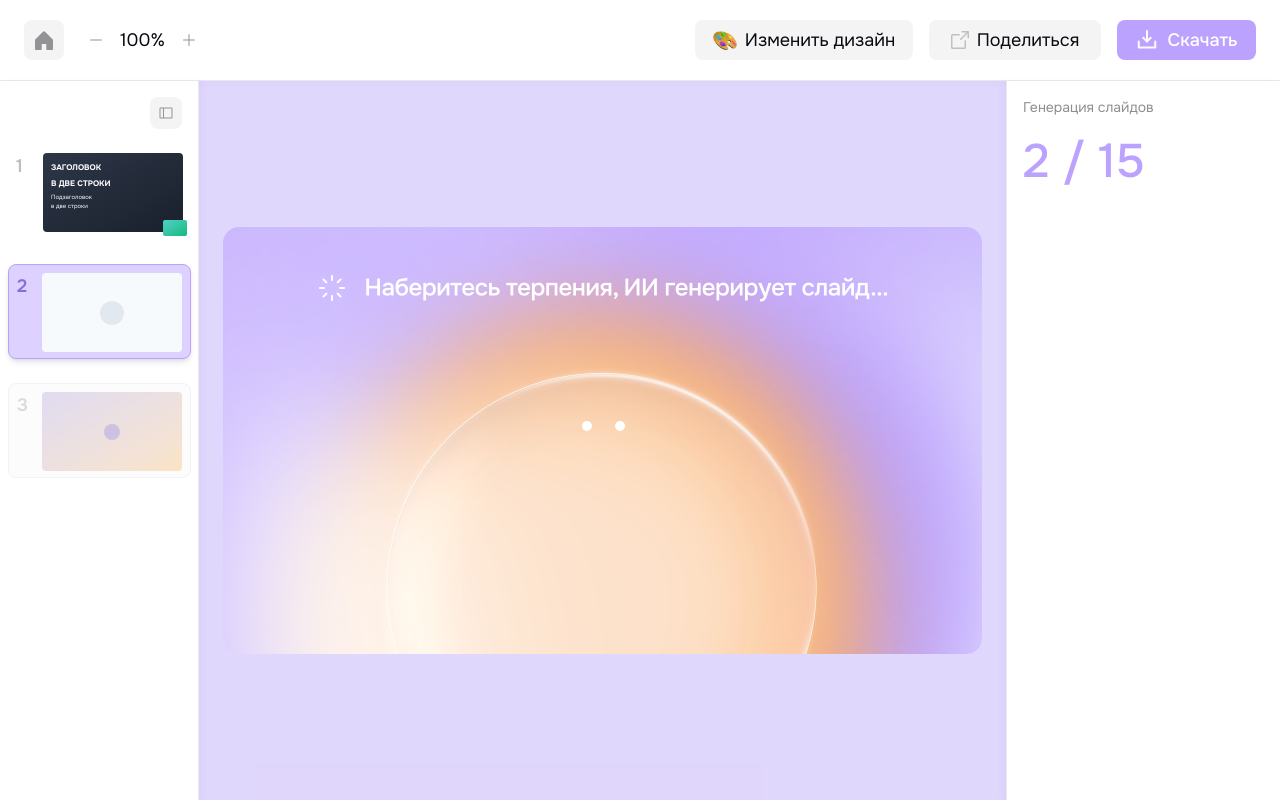
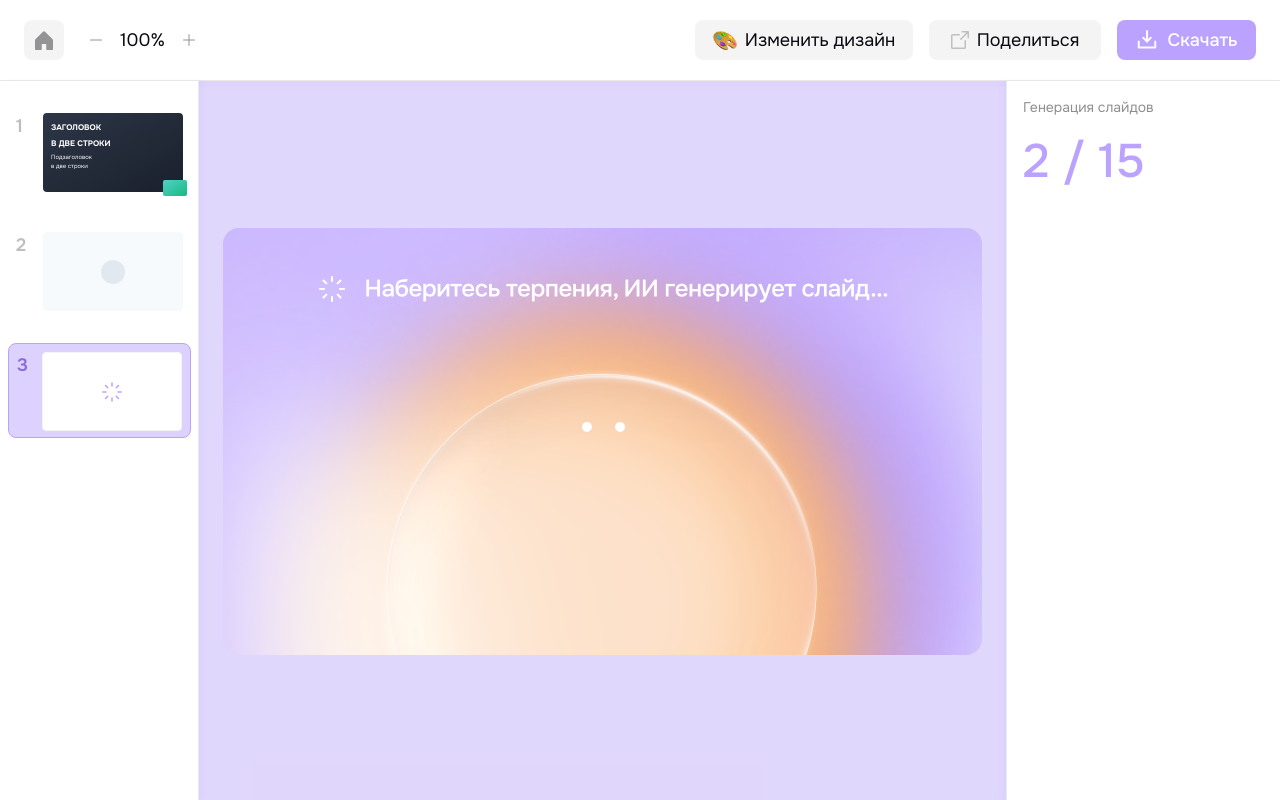
Before and after one commit to senseiGai/presentology-front, a Next.js app: page /presentation-generation in a window 1280 px wide. Built offline with nearby package versions, Linux system fonts and the light colour scheme.

Commit message:
feat: implement slide generation feature with presentation store integration

```diff
--- /dev/null
+++ b/public/icons/PreviewGenerationLoaderIcon.tsx
@@ -0,0 +1,18 @@
+import * as React from "react";
+
+const PreviewGenerationLoaderIcon = (props: React.SVGProps<SVGSVGElement>) => (
+  <svg
+    width={20}
+    height={20}
+    viewBox="0 0 20 20"
+    fill="none"
+    xmlns="http://www.w3.org/2000/svg"
+    {...props}
+  >
+    <path
+      d="M10.75 1v3a.75.75 0 1 1-1.5 0V1a.75.75 0 0 1 1.5 0m3.492 5.508a.75.75 0 0 0 .53-.22l2.122-2.121a.75.75 0 0 0-1.06-1.061l-2.121 2.121a.75.75 0 0 0 .53 1.28M19 9.25h-3a.75.75 0 1 0 0 1.5h3a.75.75 0 1 0 0-1.5m-4.227 4.463a.75.75 0 0 0-1.06 1.06l2.12 2.121a.75.75 0 0 0 1.061-1.06zM10 15.25a.75.75 0 0 0-.75.75v3a.75.75 0 1 0 1.5 0v-3a.75.75 0 0 0-.75-.75m-4.773-1.537-2.121 2.12a.75.75 0 0 0 1.06 1.061l2.121-2.121a.75.75 0 0 0-1.06-1.06M4.75 10A.75.75 0 0 0 4 9.25H1a.75.75 0 0 0 0 1.5h3a.75.75 0 0 0 .75-.75m-.583-6.894a.75.75 0 1 0-1.061 1.06l2.121 2.121a.75.75 0 0 0 1.06-1.06z"
+      fill="#BBA2FE"
+    />
+  </svg>
+);
+export default PreviewGenerationLoaderIcon;
--- a/src/entities/Slide/ui/SlidePreview.tsx
+++ b/src/entities/Slide/ui/SlidePreview.tsx
@@ -5,6 +5,7 @@ interface SlidePreviewProps {
   slideNumber: number;
   isActive?: boolean;
   isCompleted?: boolean;
+  isGenerating?: boolean;
   children?: React.ReactNode;
   onClick?: () => void;
   className?: string;
@@ -14,28 +15,39 @@ export const SlidePreview: React.FC<SlidePreviewProps> = ({
   slideNumber,
   isActive = false,
   isCompleted = false,
+  isGenerating = false,
   children,
   onClick,
   className,
 }) => {
+  const handleClick = () => {
+    if (!isGenerating && onClick) {
+      onClick();
+    }
+  };
+
   return (
     <div
       className={clsx(
         "w-[183px] h-[95px] rounded-[8px] border-[1px] p-2 transition-all duration-300 cursor-pointer relative overflow-hidden",
         isActive
-          ? "border-[#BBA2FE] bg-[#DDD1FF] shadow-md"
+          ? "border-[#BBA2FE] bg-[#DDD1FF] "
           : isCompleted
-          ? "border-none bg-white"
-          : "border-[#E5E7EB] bg-[#F9FAFB] cursor-not-allowed opacity-60",
+          ? "border-none bg-white cursor-pointer"
+          : "border-[#BBA2FE] bg-[#DDD1FF] cursor-not-allowed ",
         className
       )}
-      onClick={onClick}
+      onClick={handleClick}
     >
       <div className="absolute top-2 left-2 z-10">
         <span
           className={clsx(
             "text-[18px] font-semibold",
-            isActive ? "text-[#8A6CDC]" : "text-[#BEBEC0]"
+            !isCompleted
+              ? "text-[#8A6CDC]"
+              : isActive
+              ? "text-[#8A6CDC]"
+              : "text-[#BEBEC0]"
           )}
         >
           {slideNumber}
--- a/src/entities/SlidePreviewContent/ui/SlidePreviewContent.tsx
+++ b/src/entities/SlidePreviewContent/ui/SlidePreviewContent.tsx
@@ -1,4 +1,5 @@
 import React from "react";
+import PreviewGenerationLoaderIcon from "../../../../public/icons/PreviewGenerationLoaderIcon";
 
 interface SlidePreviewContentProps {
   slideNumber: number;
@@ -21,9 +22,9 @@ export const SlidePreviewContent: React.FC<SlidePreviewContentProps> = ({
 
   if (isCurrentlyGenerating) {
     return (
-      <div className="w-full h-full bg-gradient-to-br from-[#927DCB]/20 to-[#F59E0B]/20 rounded-[4px] flex items-center justify-center relative">
-        <div className="absolute inset-0 bg-gradient-to-br from-[#927DCB] to-[#F59E0B] opacity-20 animate-pulse rounded-[4px]" />
-        <div className="w-4 h-4 bg-[#927DCB] rounded-full animate-pulse" />
+      <div className="w-full h-full bg-white rounded-[4px] flex items-center justify-center relative border-[1px] border-[#F4F4F4]">
+        <div className="absolute inset-0 bg-white rounded-[4px]" />
+        <PreviewGenerationLoaderIcon className="animate-spin" />
       </div>
     );
   }
--- a/src/features/SlideCanvas/ui/SlideCanvas.tsx
+++ b/src/features/SlideCanvas/ui/SlideCanvas.tsx
@@ -1,18 +1,14 @@
 import React from "react";
+import { usePresentationStore } from "@/shared/stores/usePresentationStore";
 
 interface SlideCanvasProps {
-  currentSlide: number;
-  generatedSlides: number[];
-  isGenerating: boolean;
   children: React.ReactNode;
 }
 
-export const SlideCanvas: React.FC<SlideCanvasProps> = ({
-  currentSlide,
-  generatedSlides,
-  isGenerating,
-  children,
-}) => {
+export const SlideCanvas: React.FC<SlideCanvasProps> = ({ children }) => {
+  const { currentSlide, generatedSlides, isGenerating } =
+    usePresentationStore();
+
   const isCurrentSlideGenerated = generatedSlides.includes(currentSlide);
   const isCurrentSlideGenerating =
     isGenerating && currentSlide === generatedSlides.length + 1;
@@ -43,9 +39,6 @@ export const SlideCanvas: React.FC<SlideCanvasProps> = ({
           </div>
         );
 
-      case "generating":
-        return null;
-
       case "ready":
       default:
         return children;
--- a/src/features/SlidesSidebar/ui/SlidesSidebar.tsx
+++ b/src/features/SlidesSidebar/ui/SlidesSidebar.tsx
@@ -1,29 +1,26 @@
 import React from "react";
 import { SlidePreview } from "@/entities/Slide";
+import { usePresentationStore } from "@/shared/stores/usePresentationStore";
 import SideBarIcon from "../../../../public/icons/SideBarIcon";
 
 interface SlidesSidebarProps {
-  totalSlides: number;
-  currentSlide: number;
-  generatedSlides: number[];
-  isGenerating: boolean;
-  isCollapsed?: boolean;
-  onSlideClick: (slideNumber: number) => void;
-  onToggleCollapse?: () => void;
   renderSlideContent: (slideNumber: number) => React.ReactNode;
 }
 
 export const SlidesSidebar: React.FC<SlidesSidebarProps> = ({
-  totalSlides,
-  currentSlide,
-  generatedSlides,
-  isGenerating,
-  isCollapsed = false,
-  onSlideClick,
-  onToggleCollapse,
   renderSlideContent,
 }) => {
-  if (isCollapsed) {
+  const {
+    totalSlides,
+    currentSlide,
+    generatedSlides,
+    isGenerating,
+    isSidebarCollapsed,
+    setCurrentSlide,
+    toggleSidebar,
+  } = usePresentationStore();
+
+  if (isSidebarCollapsed) {
     return null;
   }
 
@@ -35,10 +32,10 @@ export const SlidesSidebar: React.FC<SlidesSidebarProps> = ({
         boxShadow: "4px 0px 4px 0px #BBA2FE1A",
       }}
     >
-      {onToggleCollapse && (
+      {!isGenerating && toggleSidebar && (
         <div className="px-2 pt-[16px] pb-4 flex justify-end flex-shrink-0">
           <button
-            onClick={onToggleCollapse}
+            onClick={toggleSidebar}
             className="w-[32px] h-[32px] flex items-center justify-center cursor-pointer rounded-[8px] bg-[#F4F4F4] hover:bg-[#E5E7EB] ease-in-out duration-300 transition-colors mr-2"
           >
             <SideBarIcon color={"#939396"} />
@@ -47,7 +44,11 @@ export const SlidesSidebar: React.FC<SlidesSidebarProps> = ({
       )}
 
       {/* Scrollable content area */}
-      <div className="flex-1 overflow-y-auto overflow-x-hidden px-2 pb-[24px]">
+      <div
+        className={`flex-1 overflow-y-auto overflow-x-hidden px-2 pb-[24px] ${
+          isGenerating && "pt-[24px]"
+        }`}
+      >
         <div className="space-y-[24px]">
           {Array.from({ length: totalSlides }, (_, index) => {
             const slideNumber = index + 1;
@@ -64,11 +65,11 @@ export const SlidesSidebar: React.FC<SlidesSidebarProps> = ({
               <SlidePreview
                 key={slideNumber}
                 slideNumber={slideNumber}
-                isActive={currentSlide === slideNumber}
+                isActive={!isGenerating && currentSlide === slideNumber}
                 isCompleted={isGenerated}
-                onClick={() => isGenerated && onSlideClick(slideNumber)}
-                className={
-                  isCurrentlyGenerating ? "animate-pulse border-[#927DCB]" : ""
+                isGenerating={isGenerating}
+                onClick={() =>
+                  !isGenerating && isGenerated && setCurrentSlide(slideNumber)
                 }
               >
                 {renderSlideContent(slideNumber)}
--- /dev/null
+++ b/src/shared/hooks/index.ts
@@ -0,0 +1 @@
+export * from "./useSlideGeneration";
--- /dev/null
+++ b/src/shared/hooks/useSlideGeneration.ts
@@ -0,0 +1,45 @@
+import { useEffect } from "react";
+import { usePresentationStore } from "@/shared/stores/usePresentationStore";
+
+export const useSlideGeneration = () => {
+  const {
+    isGenerating,
+    generatedSlides,
+    totalSlides,
+    addGeneratedSlide,
+    setIsGenerating,
+    setShowFeedback,
+  } = usePresentationStore();
+
+  useEffect(() => {
+    if (isGenerating && generatedSlides.length < totalSlides) {
+      const timer = setTimeout(() => {
+        const nextSlide = generatedSlides.length + 1;
+        addGeneratedSlide(nextSlide);
+      }, 2000); // Generate each slide every 2 seconds
+
+      return () => clearTimeout(timer);
+    } else if (generatedSlides.length === totalSlides) {
+      if (isGenerating) {
+        // Показываем уведомление о завершении
+        setTimeout(() => {
+          setShowFeedback(true);
+        }, 1000);
+      }
+      setIsGenerating(false);
+    }
+  }, [
+    isGenerating,
+    generatedSlides.length,
+    totalSlides,
+    addGeneratedSlide,
+    setIsGenerating,
+    setShowFeedback,
+  ]);
+
+  return {
+    isGenerating,
+    generatedSlides,
+    totalSlides,
+  };
+};
--- a/src/shared/stores/index.ts
+++ b/src/shared/stores/index.ts
@@ -1,3 +1,4 @@
 export { useAuthStore, getAuthToken } from "./auth.store";
 export { usePaymentStore } from "./usePaymentStore";
 export { useSubscriptionStore } from "./useSubscriptionStore";
+export * from "./usePresentationStore";
--- /dev/null
+++ b/src/shared/stores/usePresentationStore.ts
@@ -0,0 +1,122 @@
+import { create } from "zustand";
+import { subscribeWithSelector } from "zustand/middleware";
+
+export interface PresentationState {
+  // Slide management
+  currentSlide: number;
+  totalSlides: number;
+  generatedSlides: number[];
+  isGenerating: boolean;
+
+  // UI state
+  showFeedback: boolean;
+  selectedElement: string;
+  isSidebarCollapsed: boolean;
+  isToolsPanelCollapsed: boolean;
+
+  // Actions
+  setCurrentSlide: (slide: number) => void;
+  setTotalSlides: (total: number) => void;
+  addGeneratedSlide: (slide: number) => void;
+  setIsGenerating: (generating: boolean) => void;
+  setShowFeedback: (show: boolean) => void;
+  setSelectedElement: (element: string) => void;
+  toggleSidebar: () => void;
+  setIsSidebarCollapsed: (collapsed: boolean) => void;
+  setIsToolsPanelCollapsed: (collapsed: boolean) => void;
+
+  // Reset functions
+  resetPresentation: () => void;
+  startGeneration: () => void;
+}
+
+const initialState = {
+  currentSlide: 1,
+  totalSlides: 15,
+  generatedSlides: [],
+  isGenerating: true,
+  showFeedback: false,
+  selectedElement: "",
+  isSidebarCollapsed: false,
+  isToolsPanelCollapsed: false,
+};
+
+export const usePresentationStore = create<PresentationState>()(
+  subscribeWithSelector((set, get) => ({
+    ...initialState,
+
+    // Actions
+    setCurrentSlide: (slide: number) => set({ currentSlide: slide }),
+
+    setTotalSlides: (total: number) => set({ totalSlides: total }),
+
+    addGeneratedSlide: (slide: number) =>
+      set((state) => ({
+        generatedSlides: [...state.generatedSlides, slide],
+        currentSlide: slide, // Автоматически переключаемся на новый слайд
+      })),
+
+    setIsGenerating: (generating: boolean) => set({ isGenerating: generating }),
+
+    setShowFeedback: (show: boolean) => set({ showFeedback: show }),
+
+    setSelectedElement: (element: string) => set({ selectedElement: element }),
+
+    toggleSidebar: () =>
+      set((state) => ({
+        isSidebarCollapsed: !state.isSidebarCollapsed,
+        isToolsPanelCollapsed: !state.isToolsPanelCollapsed,
+      })),
+
+    setIsSidebarCollapsed: (collapsed: boolean) =>
+      set({ isSidebarCollapsed: collapsed }),
+
+    setIsToolsPanelCollapsed: (collapsed: boolean) =>
+      set({ isToolsPanelCollapsed: collapsed }),
+
+    resetPresentation: () => set(initialState),
+
+    startGeneration: () =>
+      set({
+        isGenerating: true,
+        generatedSlides: [],
+        currentSlide: 1,
+        showFeedback: false,
+      }),
+  }))
+);
+
+// Селекторы для оптимизации ре-рендеров
+export const useCurrentSlide = () =>
+  usePresentationStore((state) => state.currentSlide);
+export const useTotalSlides = () =>
+  usePresentationStore((state) => state.totalSlides);
+export const useGeneratedSlides = () =>
+  usePresentationStore((state) => state.generatedSlides);
+export const useIsGenerating = () =>
+  usePresentationStore((state) => state.isGenerating);
+export const useShowFeedback = () =>
+  usePresentationStore((state) => state.showFeedback);
+export const useSelectedElement = () =>
+  usePresentationStore((state) => state.selectedElement);
+export const useIsSidebarCollapsed = () =>
+  usePresentationStore((state) => state.isSidebarCollapsed);
+export const useIsToolsPanelCollapsed = () =>
+  usePresentationStore((state) => state.isToolsPanelCollapsed);
+
+// Составные селекторы
+export const useSlideState = () =>
+  usePresentationStore((state) => ({
+    currentSlide: state.currentSlide,
+    totalSlides: state.totalSlides,
+    generatedSlides: state.generatedSlides,
+    isGenerating: state.isGenerating,
+  }));
+
+export const useUIState = () =>
+  usePresentationStore((state) => ({
+    showFeedback: state.showFeedback,
+    selectedElement: state.selectedElement,
+    isSidebarCollapsed: state.isSidebarCollapsed,
+    isToolsPanelCollapsed: state.isToolsPanelCollapsed,
+  }));
--- a/src/shared/ui/MainLayout.tsx
+++ b/src/shared/ui/MainLayout.tsx
@@ -32,7 +32,7 @@ export const MainLayout = ({
       <div
         className={
           fullWidth
-            ? "relative min-h-screen w-[1280px] mx-auto"
+            ? "relative w-[1280px] mx-auto"
             : "max-w-[1280px] mx-auto relative min-h-screen"
         }
       >
--- a/src/widgets/PresentationGenerationBlock/ui/PresentationGenerationBlock.tsx
+++ b/src/widgets/PresentationGenerationBlock/ui/PresentationGenerationBlock.tsx
@@ -1,6 +1,6 @@
 "use client";
 
-import React, { useState, useEffect } from "react";
+import React from "react";
 import { PresentationHeader } from "@/features/PresentationHeader";
 import { SlidesSidebar } from "@/features/SlidesSidebar";
 import { SlideCanvas } from "@/features/SlideCanvas";
@@ -8,6 +8,8 @@ import { ToolsPanel } from "@/features/ToolsPanel";
 import { SlideContent, getSlideType } from "@/entities/SlideContent";
 import { SlidePreviewContent } from "@/entities/SlidePreviewContent";
 import { type ElementOption } from "@/features/ElementSelector";
+import { usePresentationStore } from "@/shared/stores/usePresentationStore";
+import { useSlideGeneration } from "@/shared/hooks/useSlideGeneration";
 
 import SideBarIcon from "../../../../public/icons/SideBarIcon";
 import AlphabetIcon from "../../../../public/icons/AlphabetIcon";
@@ -17,36 +19,17 @@ import GraphIcon from "../../../../public/icons/GraphIcon";
 import Image from "next/image";
 
 export const PresentationGenerationBlock = () => {
-  const [currentSlide, setCurrentSlide] = useState(1);
-  const [totalSlides] = useState(15);
-  const [showFeedback, setShowFeedback] = useState(false);
-  const [selectedElement, setSelectedElement] = useState<string>("");
-  const [generatedSlides, setGeneratedSlides] = useState<number[]>([]);
-  const [isGenerating, setIsGenerating] = useState(true);
-  const [isSidebarCollapsed, setIsSidebarCollapsed] = useState(false);
-  const [isToolsPanelCollapsed, setIsToolsPanelCollapsed] = useState(false);
+  const {
+    currentSlide,
+    generatedSlides,
+    isGenerating,
+    isSidebarCollapsed,
+    isToolsPanelCollapsed,
+    toggleSidebar,
+  } = usePresentationStore();
 
-  // Simulation of slide generation process
-  useEffect(() => {
-    if (isGenerating && generatedSlides.length < totalSlides) {
-      const timer = setTimeout(() => {
-        const nextSlide = generatedSlides.length + 1;
-        setGeneratedSlides((prev) => [...prev, nextSlide]);
-        // Автоматически переключаемся на только что сгенерированный слайд
-        setCurrentSlide(nextSlide);
-      }, 2000); // Generate each slide every 2 seconds
-
-      return () => clearTimeout(timer);
-    } else if (generatedSlides.length === totalSlides) {
-      if (isGenerating) {
-        // Показываем уведомление о завершении
-        setTimeout(() => {
-          setShowFeedback(true);
-        }, 1000);
-      }
-      setIsGenerating(false);
-    }
-  }, [generatedSlides, totalSlides, isGenerating]);
+  // Custom hook for slide generation logic
+  useSlideGeneration();
 
   const elementOptions: ElementOption[] = [
     {
@@ -87,8 +70,7 @@ export const PresentationGenerationBlock = () => {
   };
 
   const handleToggleSidebar = () => {
-    setIsSidebarCollapsed(!isSidebarCollapsed);
-    setIsToolsPanelCollapsed(!isToolsPanelCollapsed);
+    toggleSidebar();
   };
 
   const handleChangeDesign = () => {
@@ -124,7 +106,7 @@ export const PresentationGenerationBlock = () => {
 
   return (
     <div className="h-screen bg-[#F8F9FA] flex overflow-hidden">
-      <div className="flex-1 flex flex-col">
+      <div className="flex-1 flex-col">
         <PresentationHeader
           onBack={handleBack}
           onDownload={handleDownload}
@@ -133,7 +115,6 @@ export const PresentationGenerationBlock = () => {
         />
 
         <div className="flex-1 flex relative min-h-0">
-          {/* Floating toggle button when sidebar is collapsed */}
           {isSidebarCollapsed && (
             <button
               onClick={handleToggleSidebar}
@@ -143,21 +124,8 @@ export const PresentationGenerationBlock = () => {
             </button>
           )}
 
-          <SlidesSidebar
-            totalSlides={totalSlides}
-            currentSlide={currentSlide}
-            generatedSlides={generatedSlides}
-            isGenerating={isGenerating}
-            isCollapsed={isSidebarCollapsed}
-            onSlideClick={setCurrentSlide}
-            onToggleCollapse={handleToggleSidebar}
-            renderSlideContent={renderSlideContent}
-          />
-          <SlideCanvas
-            currentSlide={currentSlide}
-            generatedSlides={generatedSlides}
-            isGenerating={isGenerating}
-          >
+          <SlidesSidebar renderSlideContent={renderSlideContent} />
+          <SlideCanvas>
             {isGenerating ? (
               <Image
                 src="/assets/presentation/pesentation_generation.png"
@@ -171,15 +139,7 @@ export const PresentationGenerationBlock = () => {
           </SlideCanvas>
 
           {!isToolsPanelCollapsed && (
-            <ToolsPanel
-              isGenerating={isGenerating}
-              generatedSlides={generatedSlides}
-              totalSlides={totalSlides}
-              elementOptions={elementOptions}
-              selectedElement={selectedElement}
-              onElementSelect={setSelectedElement}
-              onFeedbackClick={() => setShowFeedback(true)}
-            />
+            <ToolsPanel elementOptions={elementOptions} />
           )}
         </div>
       </div>
```
Also changed, not shown: src/features/ToolsPanel/ui/ToolsPanel.tsx (+11 -14 lines).
